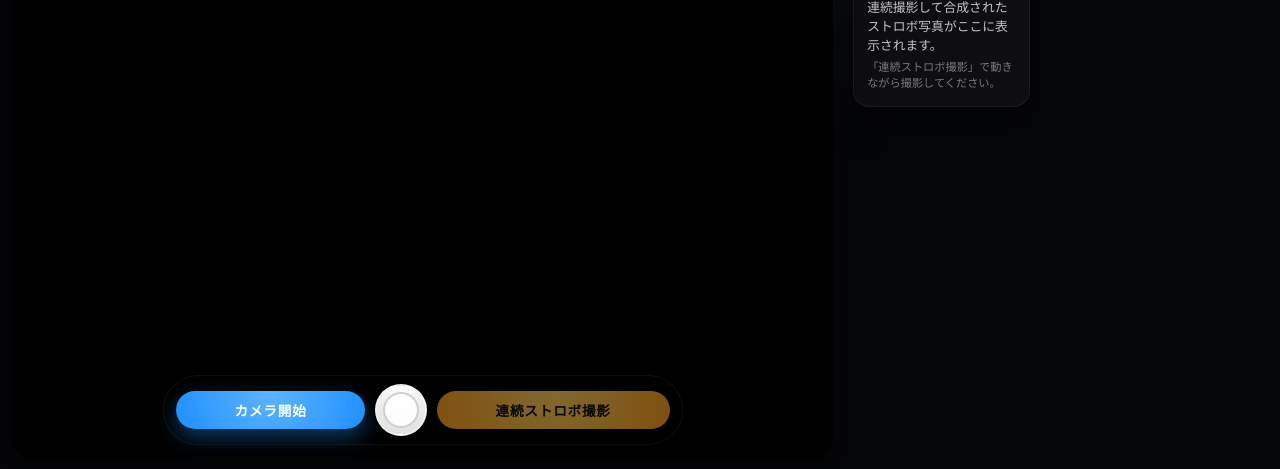
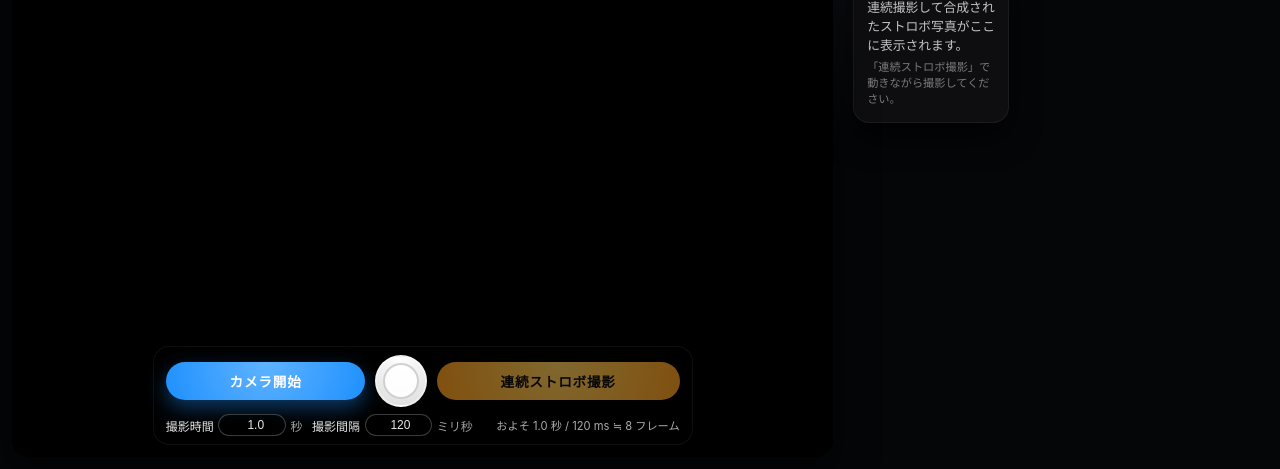
Before and after one commit to kengoTT/strobe, a plain HTML site: page index.html in a window 1280 px wide. Shown: the part 331-800 px from the top of the page. Drawn offline with Linux system fonts and the light colour scheme.

Commit message:
index.html を更新

```diff
--- a/index.html
+++ b/index.html
@@ -2,7 +2,7 @@
 <html lang="ja">
 <head>
   <meta charset="UTF-8" />
-  <title>iPadストロボ連続撮影カメラ</title>
+  <title>iPadストロボ連続撮影カメラ（時間・間隔設定付き）</title>
   <meta name="viewport" content="width=device-width, initial-scale=1.0" />
   <style>
     :root {
@@ -92,17 +92,23 @@
 
     .controls-inner {
       padding: 0.5rem 0.75rem;
-      border-radius: 999px;
+      border-radius: 16px;
       backdrop-filter: blur(18px);
-      background: rgba(0, 0, 0, 0.5);
+      background: rgba(0, 0, 0, 0.55);
+      display: flex;
+      flex-direction: column;
+      gap: 0.45rem;
+      width: 100%;
+      max-width: 540px;
+      margin: 0 auto;
+      border: 1px solid rgba(255, 255, 255, 0.06);
+    }
+
+    .controls-row {
       display: flex;
       gap: 0.6rem;
+      flex-wrap: wrap;
       align-items: center;
-      width: 100%;
-      max-width: 520px;
-      margin: 0 auto;
-      border: 1px solid rgba(255, 255, 255, 0.06);
-      flex-wrap: wrap;
       justify-content: center;
     }
 
@@ -178,15 +184,48 @@
       cursor: default;
     }
 
-    .status {
-      font-size: 0.8rem;
-      opacity: 0.8;
-      margin-top: 0.25rem;
-      padding: 0 0.15rem;
+    .config-row {
+      display: flex;
+      gap: 0.6rem;
+      flex-wrap: wrap;
+      align-items: center;
+      justify-content: space-between;
+      font-size: 0.75rem;
+      opacity: 0.9;
     }
 
-    .status.error {
-      color: #ffb3b3;
+    .config-item {
+      display: flex;
+      align-items: center;
+      gap: 0.3rem;
+    }
+
+    .config-item label {
+      white-space: nowrap;
+    }
+
+    .config-item input {
+      width: 4.2rem;
+      padding: 0.18rem 0.35rem;
+      border-radius: 999px;
+      border: 1px solid rgba(255, 255, 255, 0.25);
+      background: rgba(0, 0, 0, 0.6);
+      color: #fff;
+      font-size: 0.75rem;
+      text-align: right;
+      -webkit-appearance: none;
+      appearance: none;
+    }
+
+    .config-item span.unit {
+      opacity: 0.7;
+    }
+
+    .frame-info {
+      font-size: 0.7rem;
+      opacity: 0.75;
+      text-align: right;
+      flex: 1;
     }
 
     .flash-overlay {
@@ -320,6 +359,7 @@
 
         <div class="controls">
           <div class="controls-inner">
+            <div class="controls-row">
               <button id="start" class="btn-primary">
                 カメラ開始
               </button>
@@ -331,6 +371,40 @@
               <button id="burst" class="btn-burst" disabled>
                 連続ストロボ撮影
               </button>
+            </div>
+
+            <!-- ここが「撮影時間」「撮影間隔」の設定エリア -->
+            <div class="config-row">
+              <div class="config-item">
+                <label for="durationInput">撮影時間</label>
+                <input
+                  id="durationInput"
+                  type="number"
+                  min="0.2"
+                  max="5"
+                  step="0.1"
+                  value="1.0"
+                />
+                <span class="unit">秒</span>
+              </div>
+
+              <div class="config-item">
+                <label for="intervalInput">撮影間隔</label>
+                <input
+                  id="intervalInput"
+                  type="number"
+                  min="30"
+                  max="1000"
+                  step="10"
+                  value="120"
+                />
+                <span class="unit">ミリ秒</span>
+              </div>
+
+              <div class="frame-info" id="frameInfo">
+                およそ 1.0 秒 / 120 ms ≒ 8 フレーム
+              </div>
+            </div>
           </div>
         </div>
       </section>
@@ -362,7 +436,7 @@
           </div>
         </div>
         <div class="burst-info">
-          ※合成は、複数フレームを半透明で重ねることで「残像」のようなストロボ表現にしています。
+          ※「撮影時間」と「撮影間隔」からフレーム数を計算して、複数フレームを半透明で重ねたストロボ合成を行います。
         </div>
       </section>
     </main>
@@ -380,6 +454,10 @@
     const flash = document.getElementById("flash");
     const emptySingle = document.getElementById("emptySingle");
     const emptyComposite = document.getElementById("emptyComposite");
+
+    const durationInput = document.getElementById("durationInput");
+    const intervalInput = document.getElementById("intervalInput");
+    const frameInfo = document.getElementById("frameInfo");
 
     let stream = null;
     let isBurstShooting = false;
@@ -465,17 +543,41 @@
       emptySingle.style.display = "none";
     }
 
+    // 撮影時間・間隔からフレーム数を計算
+    function calcFrameCount(durationSec, intervalMs) {
+      const totalMs = durationSec * 1000;
+      const raw = Math.floor(totalMs / intervalMs);
+      return Math.max(2, raw); // 最低2枚
+    }
+
+    function updateFrameInfo() {
+      const durationSec = Math.max(0.2, parseFloat(durationInput.value) || 1.0);
+      const intervalMs = Math.max(30, parseFloat(intervalInput.value) || 120);
+      const frames = calcFrameCount(durationSec, intervalMs);
+      frameInfo.textContent =
+        `およそ ${durationSec.toFixed(1)} 秒 / ${Math.round(intervalMs)} ms ≒ ${frames} フレーム`;
+    }
+
+    durationInput.addEventListener("input", updateFrameInfo);
+    intervalInput.addEventListener("input", updateFrameInfo);
+    updateFrameInfo(); // 初期表示
+
     // 連続撮影して合成
     async function burstCapture() {
       if (!stream || isBurstShooting) return;
+
+      let durationSec = parseFloat(durationInput.value);
+      let intervalMs = parseFloat(intervalInput.value);
+
+      if (!isFinite(durationSec) || durationSec < 0.2) durationSec = 1.0;
+      if (!isFinite(intervalMs) || intervalMs < 30) intervalMs = 120;
+
+      const frameCount = calcFrameCount(durationSec, intervalMs);
 
       isBurstShooting = true;
       burstBtn.disabled = true;
       captureBtn.disabled = true;
       burstBtn.textContent = "撮影中…";
-
-      const frameCount = 6;      // 撮る枚数
-      const intervalMs = 120;    // 撮影間隔（ミリ秒）
 
       const frames = [];
 
```
Lines whose indentation alone changed are shown as unchanged.
